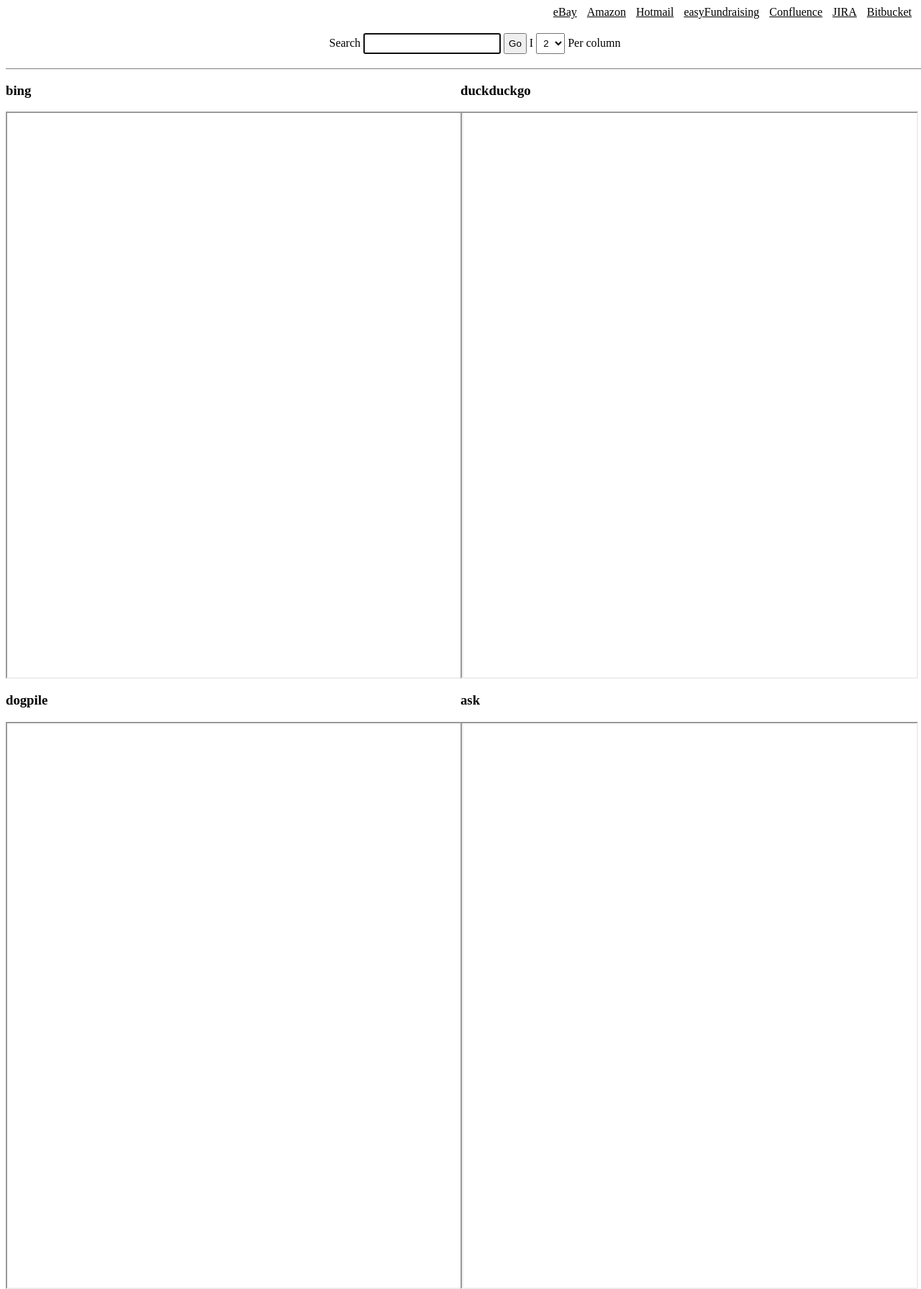
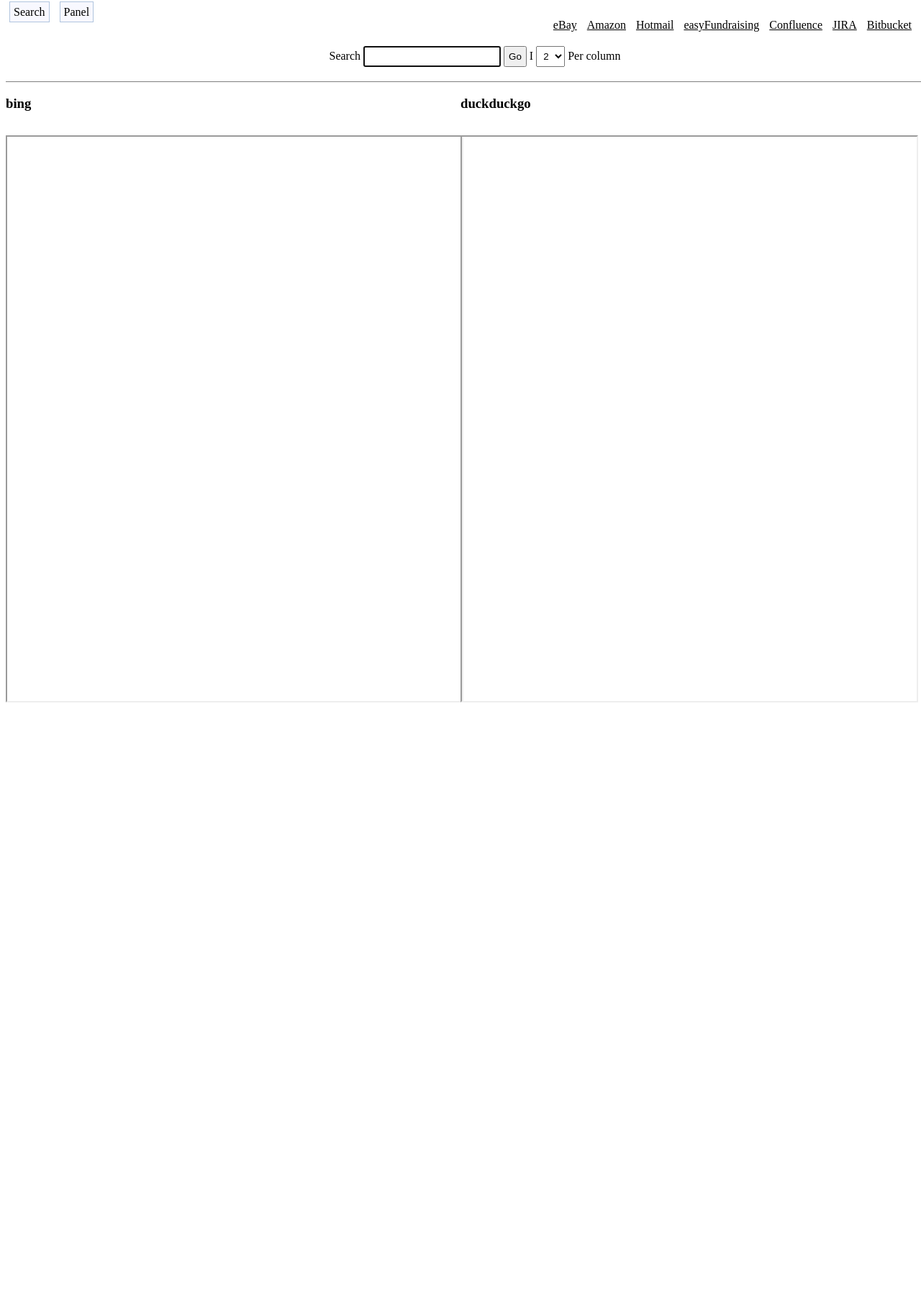
Before and after one commit to forceedge01/searcher, a PHP site: page / in a window 1280 px wide. Shown: the whole page at 72% size. After the commit the page ends 976 px from the top, so only its background shows below. Run offline with PHP 8.4, Linux system fonts and the light colour scheme.

Commit message:
Panel added.

```diff
--- a/index.php
+++ b/index.php
@@ -12,14 +12,6 @@
             'name' => 'duckduckgo',
             'baseUrl' => 'https://duckduckgo.com',
             'searchUrl' => 'https://duckduckgo.com/?q={searchTerm}&ia=videos'
-        ], [
-            'name' => 'dogpile',
-            'baseUrl' => 'http://www.dogpile.com',
-            'searchUrl' => 'http://www.dogpile.com/search/web?q={searchTerm}'
-        ], [
-            'name' => 'ask',
-            'baseUrl' => 'http://uk.ask.com',
-            'searchUrl' => 'http://uk.ask.com/web?q={searchTerm}'
         ]
     ];
 
@@ -54,6 +46,7 @@
             width: 100%;
             min-height: 100%;
             height: 100%;
+            margin-top: 15px;
         }
         input, button, select {
             padding: 5px;
@@ -64,6 +57,13 @@
         #external-links a {
             color: black;
             padding: 5px;
+        }
+        .tab a {
+            padding: 5px;
+            background: ghostwhite;
+            border: 1px solid lightsteelblue;
+            cursor: pointer;
+            margin: 5px;
         }
     </style>
     <script src="https://ajax.googleapis.com/ajax/libs/jquery/1.12.0/jquery.min.js"></script>
@@ -81,11 +81,20 @@
     <script src="script.js"></script>
 </head>
 <body>
+    <header>
+        <div id="internal-blocks">
+            <div class="tab">
+                <a id="search" class="open">Search</a>
+                <a id="panel" class="open">Panel</a>
+            </ul>
+        </div>
         <div id="external-links">
             <?php foreach ($external as $name => $link): ?>
                 <a href="<?=$link?>" target="_blank"><?=$name?></a>
             <?php endforeach ?>
         </div>
+    </header>
+    <section id="search">
         <div id="searchbar">
             <span>Search</span>
             <input type="text" id="searchTerm">
@@ -105,5 +114,14 @@
                 </div>
             <?php endforeach ?>
         </div>
+    </section>
+    <section id="panel">
+        <div id="tab" class="tab">
+            <a>Ali Express</a>
+            <a>Ali Baba</a>
+        </div>
+        <iframe src="https://www.aliexpress.com/" id="ali-express"></iframe>
+        <iframe src="https://www.alibaba.com/" id="ali-baba"></iframe>
+    </section>
 </body>
 </html>
--- a/script.js
+++ b/script.js
@@ -11,6 +11,11 @@ $(document).ready(function() {
 		'destination:': 'https://www.google.co.uk/maps/dir/Abbey+Rd,+Birmingham+B23+7QQ,+UK/{term}/',
 		'imdb:': 'http://www.imdb.com/find?ref_=nv_sr_fn&q={term}&s=all'
 	};
+
+	jQuery('section').hide();
+	jQuery('section#panel iframe').hide();
+	jQuery('section#search').show();
+	jQuery('section#panel iframe').first().show();
 
 	setTimeout(function() {
 		$('input')[0].focus();
@@ -56,4 +61,15 @@ $(document).ready(function() {
 		    }
 		}
      });
+
+	jQuery('.open').click(function() {
+		jQuery('section').hide();
+		jQuery('section#'+jQuery(this).attr('id')).fadeIn();
+	});
+
+	jQuery('#tab a').click(function() {
+		jQuery('section#panel iframe').hide();
+		var id = jQuery(this).text().replace(' ', '-').toLowerCase();
+		jQuery('#'+id).fadeIn();
+	});
 });
```
Lines whose indentation alone changed are shown as unchanged.
